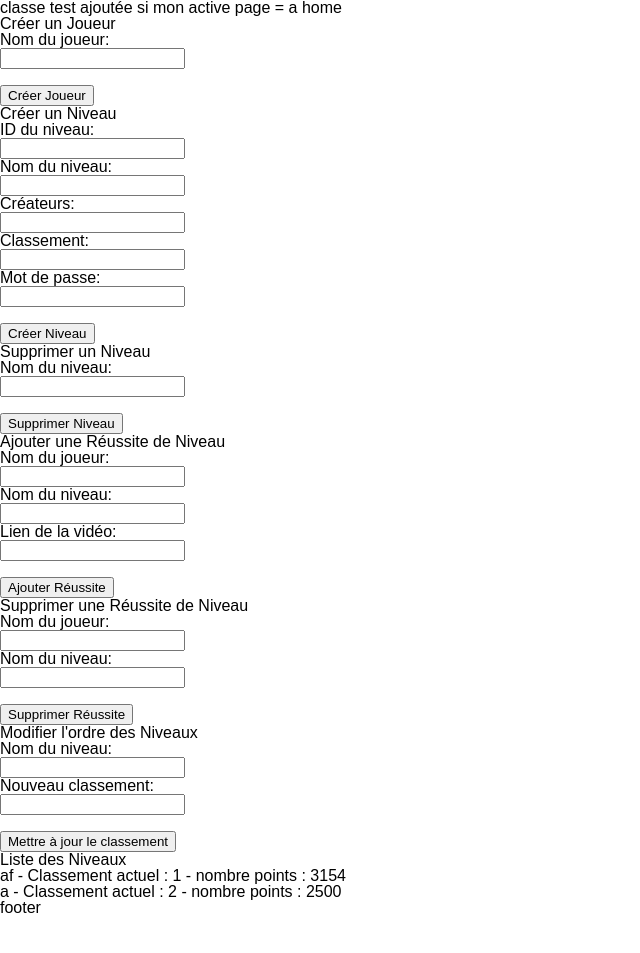
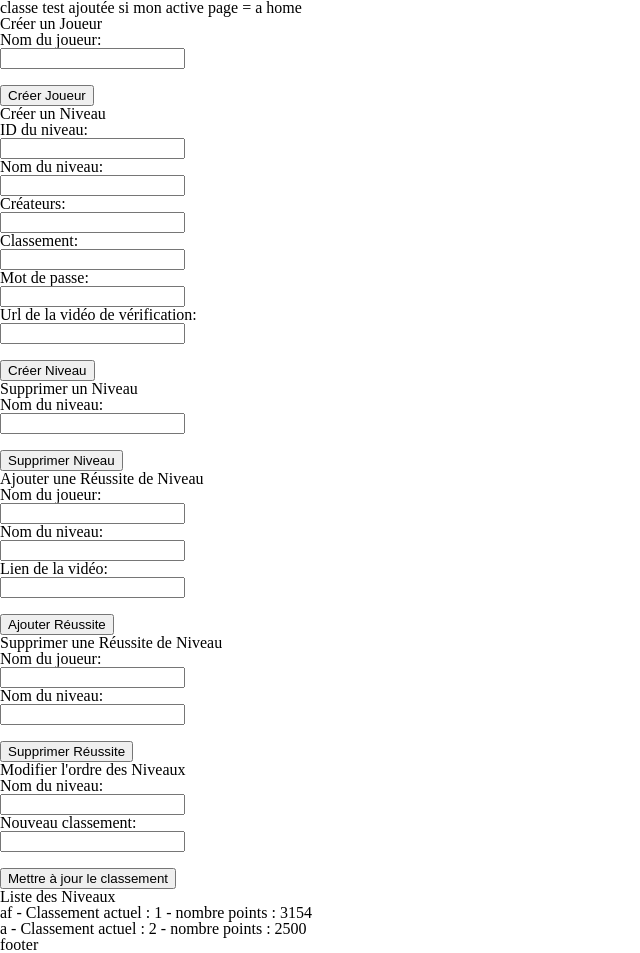
Before and after one commit to TimeoBlondeleauDubois/Frozen-Liste, a Flask app: page /admin in a window 1280 px wide. Shown: the whole page, without its empty margins (0-640 px from the left). Before the commit the page ends 913 px from the top, so only its background shows below. Run offline with Flask 3, Linux system fonts and the light colour scheme; a user stored in the database is signed in; data comes from the database, SQL or seed files in the repository; both versions use the stored data as it was after the commit; style sheets or scripts are compiled from the project's sources.

Commit message:
chore: Add video_url field to Niveau table and form

```diff
--- a/app.py
+++ b/app.py
@@ -22,7 +22,8 @@ def init_db():
         points INTEGER NOT NULL,
         classement INTEGER,
         victoires INTEGER DEFAULT 0,
-        mot_de_passe TEXT
+        mot_de_passe TEXT,
+        video_url TEXT
     )
     ''')
 
@@ -163,6 +164,7 @@ def ajouter_niveau():
     createurs = request.form['createurs']
     classement = int(request.form['classement'])
     mot_de_passe = request.form['mot_de_passe']
+    video_url = request.form['video_url']
 
     if classement <= 0:
         return f'Erreur : Le classement doit être un entier positif'
@@ -182,9 +184,9 @@ def ajouter_niveau():
         points = calculer_points(classement)
 
         cursor.execute('''
-        INSERT INTO Niveau (id_niveau, nom, createurs, points, classement, mot_de_passe)
-        VALUES (?, ?, ?, ?, ?, ?)
-        ''', (id_niveau, nom_niveau, createurs, points, classement, mot_de_passe))
+        INSERT INTO Niveau (id_niveau, nom, createurs, points, classement, mot_de_passe, video_url)
+        VALUES (?, ?, ?, ?, ?, ?, ?)
+        ''', (id_niveau, nom_niveau, createurs, points, classement, mot_de_passe, video_url))
 
         connection.commit()
         connection.close()
--- a/static/reset.css
+++ b/static/reset.css
@@ -23,7 +23,6 @@ time, mark, audio, video {
     font-size: 100%;
     font: inherit;
     vertical-align: baseline;
-    font-family: "Poppins", sans-serif;
 }
 
 /* HTML5 display-role reset for older browsers */
--- a/templates/admin.html
+++ b/templates/admin.html
@@ -25,7 +25,9 @@
         <label for="classement">Classement:</label><br>
         <input type="number" id="classement" name="classement" min="1"><br>
         <label for="mot_de_passe">Mot de passe:</label><br>
-        <input type="text" id="mot_de_passe" name="mot_de_passe"><br><br>
+        <input type="text" id="mot_de_passe" name="mot_de_passe"><br>
+        <label for="video_url">Url de la vidéo de vérification:</label><br>
+        <input type="text" id="video_url" name="video_url"><br><br>
         <input type="submit" value="Créer Niveau">
     </form>
 
```
Also changed, not shown: DataBase.db.
